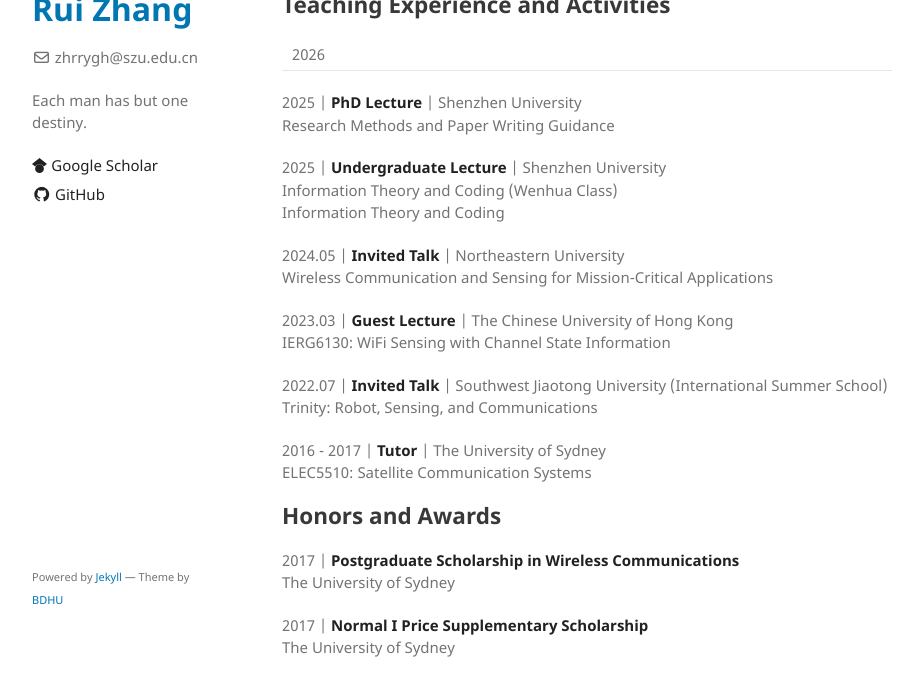
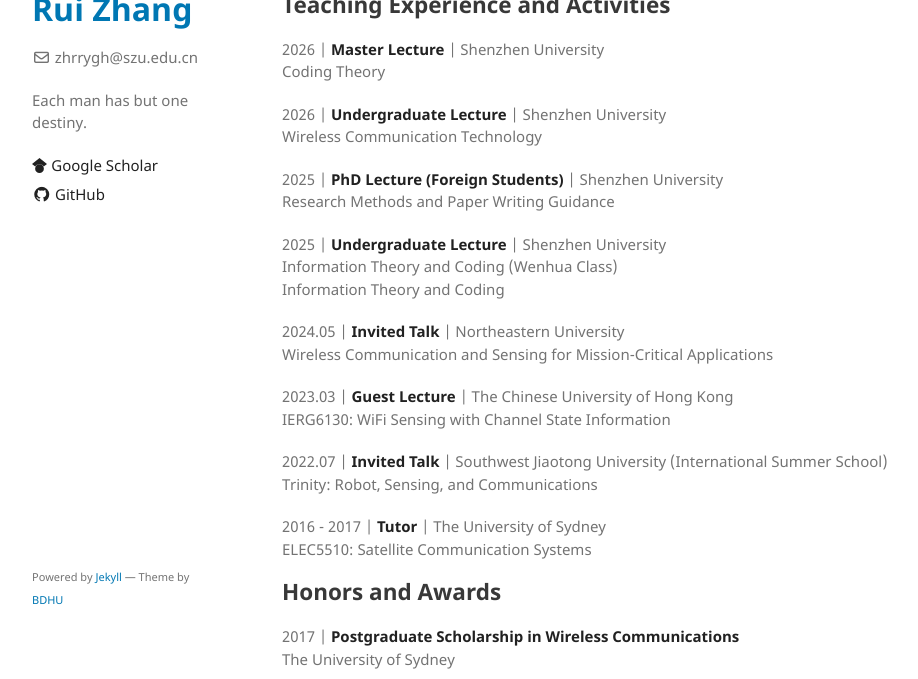
Before and after one commit to zhrrygh/zhrrygh.github.io, a Jekyll site: the page built from index.md, in a window 1280 px wide and 900 px high, scrolled down 2680 px, cut to the strip 221-900 px from the top of the window. Shown: the whole strip, without its empty margins (178-1096 px from the left). Built offline with Jekyll 4.4.1, drawn with Linux system fonts in a browser that asks for light colours.

Commit message:
Update index.md

```diff
--- a/index.md
+++ b/index.md
@@ -102,16 +102,18 @@ Youjun Hu, Jian Jiao, **Rui Zhang**, Shaohua Wu, Shushi Gu, and Qinyu Zhang \
 
 ## Teaching Experience and Activities
 
-2026 |
+2026 | **Master Lecture** | Shenzhen University \
+Coding Theory
 
-2025 | **PhD Lecture** | Shenzhen University \
+2026 | **Undergraduate Lecture** | Shenzhen University \
+Wireless Communication Technology
+
+2025 | **PhD Lecture (Foreign Students)** | Shenzhen University \
 Research Methods and Paper Writing Guidance
 
 2025 | **Undergraduate Lecture** | Shenzhen University \
 Information Theory and Coding (Wenhua Class)\
 Information Theory and Coding
-
-
 
 2024.05 | **Invited Talk** | Northeastern University \
 Wireless Communication and Sensing for Mission-Critical Applications
```
